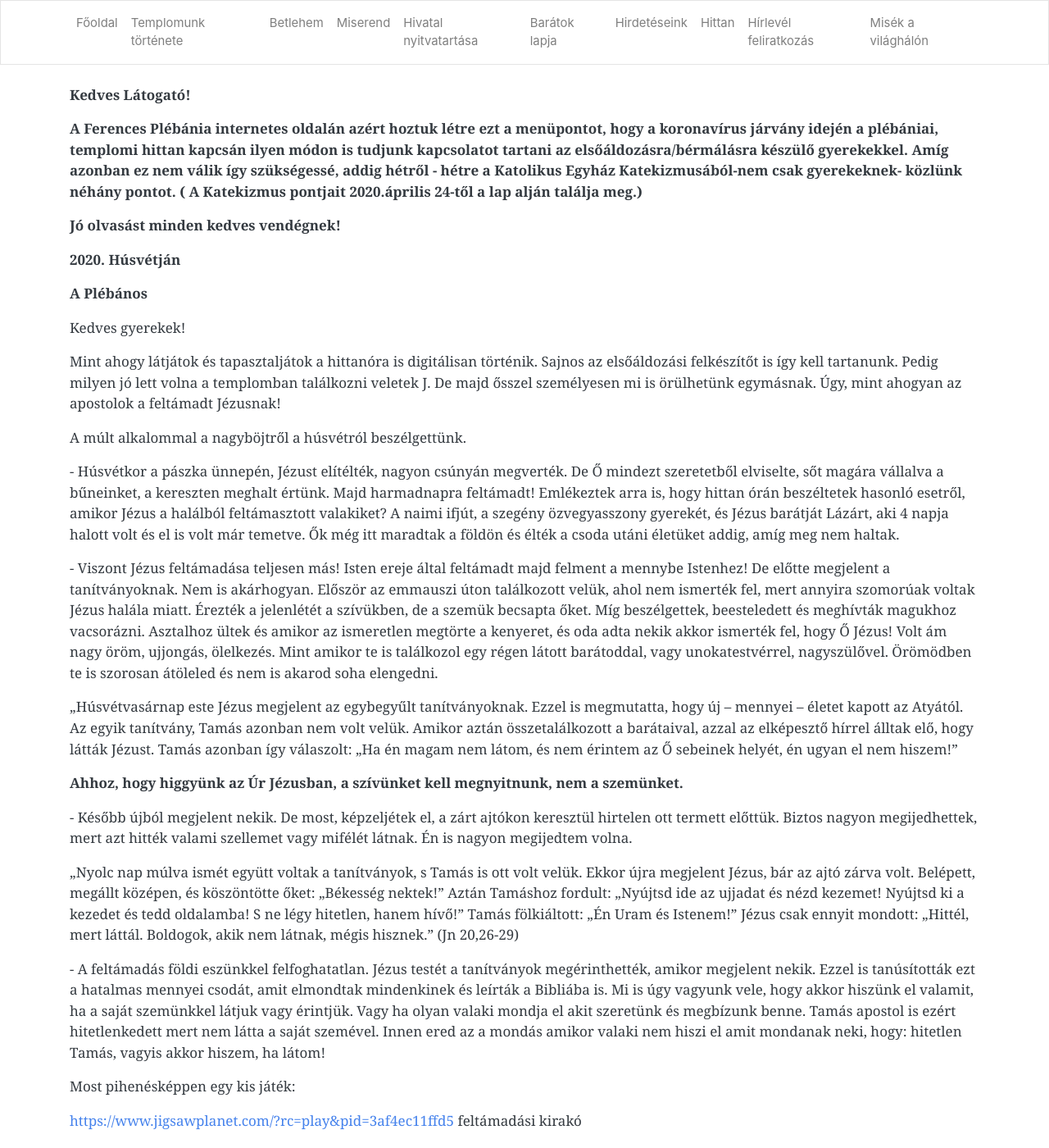
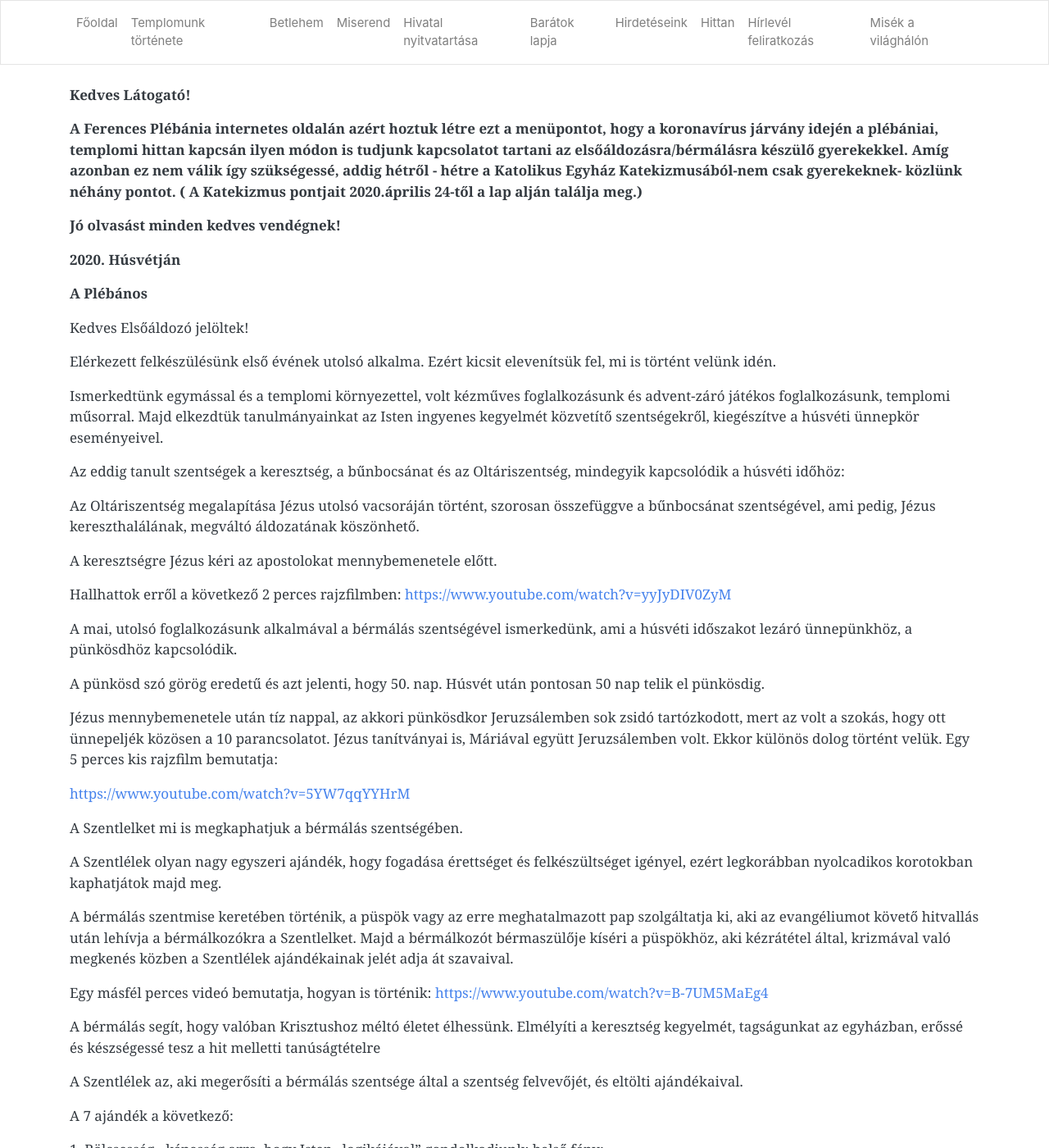
Before and after one commit to pecsi-ferences/pecsi-ferences.github.io, a Jekyll site: the page built from hittan.md, in a window 1280 px wide and 1400 px high. Shown: the whole window at 82% size. Built offline with Jekyll 4.4.1, drawn with Linux system fonts in a browser that asks for light colours; nearby versions of some CDN libraries; some of the changed text lies outside the part shown.

Commit message:
Update from Forestry.io Zoltán Dohány updated hittan.md

```diff
--- a/hittan.md
+++ b/hittan.md
@@ -12,6 +12,66 @@ title: Hittan
 **2020. Húsvétján**
 
 **A Plébános**
+
+Kedves Elsőáldozó jelöltek!
+
+Elérkezett felkészülésünk első évének utolsó alkalma. Ezért kicsit elevenítsük fel, mi is történt velünk idén.
+
+Ismerkedtünk egymással és a templomi környezettel, volt kézműves foglalkozásunk és advent-záró játékos foglalkozásunk, templomi műsorral. Majd elkezdtük tanulmányainkat az Isten ingyenes kegyelmét közvetítő szentségekről, kiegészítve a húsvéti ünnepkör eseményeivel.
+
+Az eddig tanult szentségek a keresztség, a bűnbocsánat és az Oltáriszentség, mindegyik kapcsolódik a húsvéti időhöz:
+
+Az Oltáriszentség megalapítása Jézus utolsó vacsoráján történt, szorosan összefüggve a bűnbocsánat szentségével, ami pedig, Jézus kereszthalálának, megváltó áldozatának köszönhető.
+
+A keresztségre Jézus kéri az apostolokat mennybemenetele előtt.
+
+Hallhattok erről a következő 2 perces rajzfilmben: [https://www.youtube.com/watch?v=yyJyDIV0ZyM](https://www.youtube.com/watch?v=yyJyDIV0ZyM "https://www.youtube.com/watch?v=yyJyDIV0ZyM")
+
+A mai, utolsó foglalkozásunk alkalmával a bérmálás szentségével ismerkedünk, ami a húsvéti időszakot lezáró ünnepünkhöz, a pünkösdhöz kapcsolódik.
+
+A pünkösd szó görög eredetű és azt jelenti, hogy 50. nap. Húsvét után pontosan 50 nap telik el pünkösdig.
+
+Jézus mennybemenetele után tíz nappal, az akkori pünkösdkor Jeruzsálemben sok zsidó tartózkodott, mert az volt a szokás, hogy ott ünnepeljék közösen a 10 parancsolatot. Jézus tanítványai is, Máriával együtt Jeruzsálemben volt. Ekkor különös dolog történt velük. Egy 5 perces kis rajzfilm bemutatja:
+
+[https://www.youtube.com/watch?v=5YW7qqYYHrM](https://www.youtube.com/watch?v=5YW7qqYYHrM "https://www.youtube.com/watch?v=5YW7qqYYHrM")
+
+A Szentlelket mi is megkaphatjuk a bérmálás szentségében.
+
+A Szentlélek olyan nagy egyszeri ajándék, hogy fogadása érettséget és felkészültséget igényel, ezért legkorábban nyolcadikos korotokban kaphatjátok majd meg.
+
+A bérmálás szentmise keretében történik, a püspök vagy az erre meghatalmazott pap szolgáltatja ki, aki az evangéliumot követő hitvallás után lehívja a bérmálkozókra a Szentlelket. Majd a bérmálkozót bérmaszülője kíséri a püspökhöz, aki kézrátétel által, krizmával való megkenés közben a Szentlélek ajándékainak jelét adja át szavaival.
+
+Egy másfél perces videó bemutatja, hogyan is történik: [https://www.youtube.com/watch?v=B-7UM5MaEg4](https://www.youtube.com/watch?v=B-7UM5MaEg4 "https://www.youtube.com/watch?v=B-7UM5MaEg4")
+
+A bérmálás segít, hogy valóban Krisztushoz méltó életet élhessünk. Elmélyíti a keresztség kegyelmét, tagságunkat az egyházban, erőssé és készségessé tesz a hit melletti tanúságtételre
+
+A Szentlélek az, aki megerősíti a bérmálás szentsége által a szentség felvevőjét, és eltölti ajándékaival.
+
+A 7 ajándék a következő:
+
+1\. Bölcsesség - képesség arra, hogy Isten „logikájával” gondolkodjunk; belső fény;
+
+2\. Értelem - a dolgok megértése, a lényeg meglátása;
+
+3\. Tudomány - a világ értelmének felfedezése
+
+4\. Jótanács - a bizonytalanság, a kételkedés idején segítség ahhoz, hogy helyes döntést tudjunk hozni;
+
+5\. Lelki erősség - képesség, hogy kitartsunk a meghozott döntésünkben, végigjárjuk a megkezdett utat;
+
+6\. Jámborság - a másik ember iránti szeretet, szelídség, jóságos magatartás;
+
+7\. Istenfélelem - nem gyávaság vagy rettegés, hanem felelősségérzet Istennel szemben; annak tudata, hogy döntéseimért, tetteimért felelősséget viselek.
+
+Remélem nem csak új ismeretekkel gazdagodtatok most, hanem kedvet kaptatok ahhoz is, hogy pár év múlva a bérmálás szentsége által a Szentlélek megerősítsen benneteket is!
+
+Végezetül kívánok Zoli atya és hitoktató társaim nevében is pihentető, vidámságban gazdag és Isten által áldott nyári szünetet mindannyiótoknak!
+
+Zárjuk e digitális foglalkozásunkat egy énekes imádsággal: Szentlélek jöjj … [https://www.youtube.com/watch?v=fRStJFGLVCk](https://www.youtube.com/watch?v=fRStJFGLVCk "https://www.youtube.com/watch?v=fRStJFGLVCk")
+
+Dicsértessék a Jézus Krisztus!
+
+Üdvözlettel: Trixi néni
 
 Kedves gyerekek!
 
```
